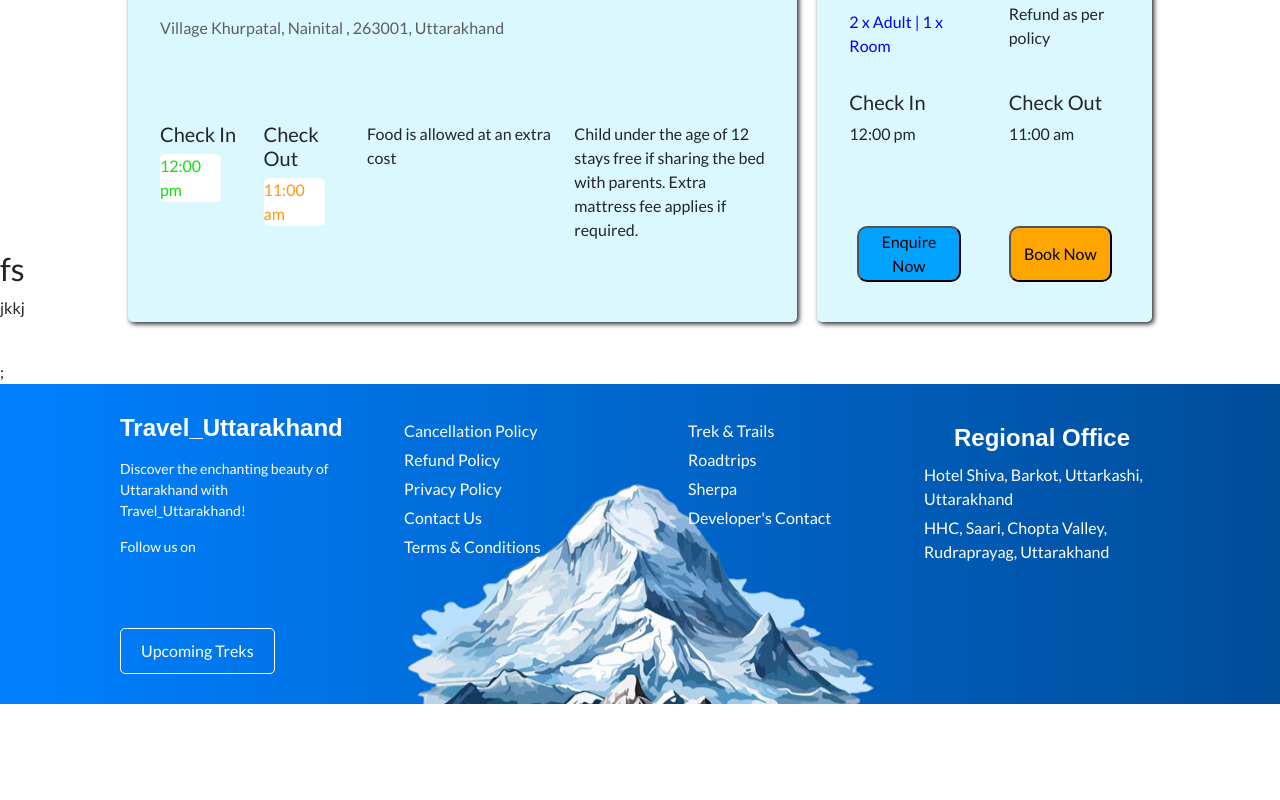
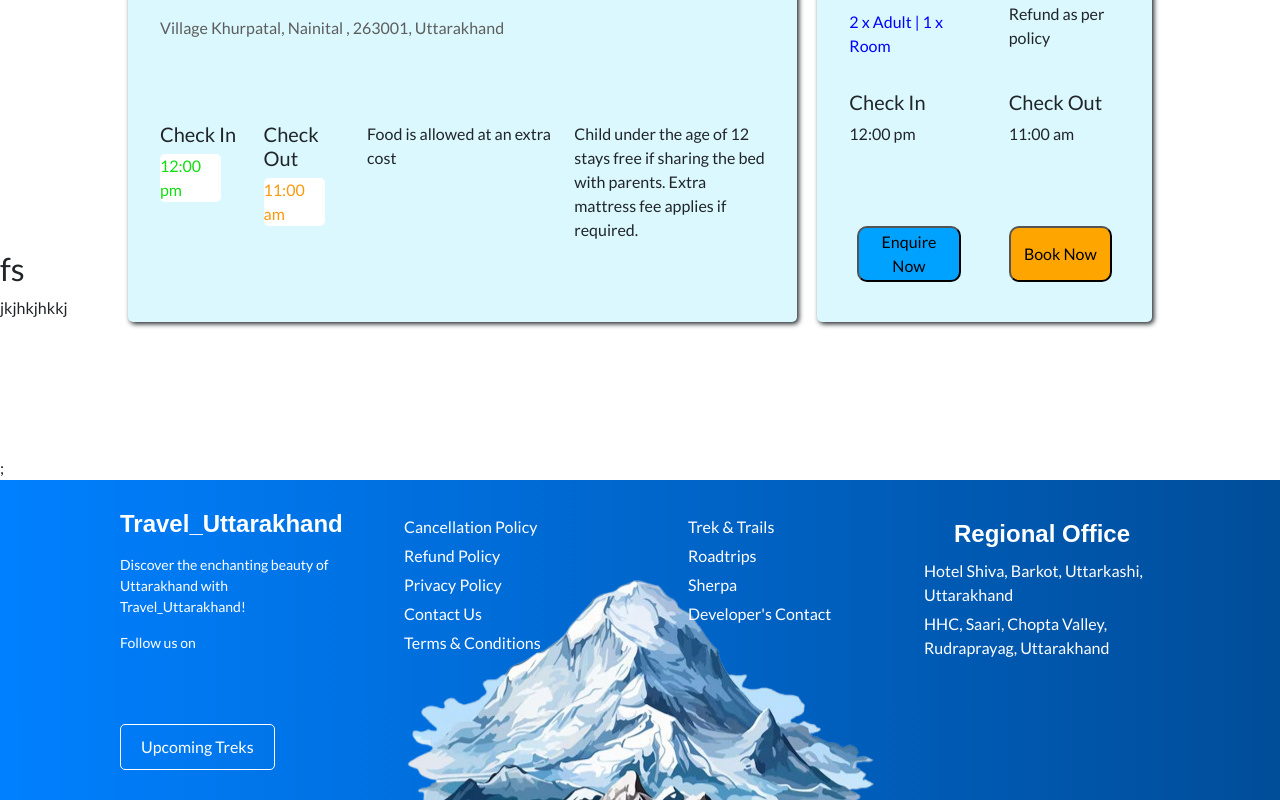
Before and after one commit to Mayanknayal01/FirstClientProject-TravelUttarakhand, a React (Create React App) app: page /homestays/itinerary in a window 1280 px wide. Shown: the part 817-1617 px from the top of the page. Before the commit the page ends 1521 px from the top, so only its background shows below. Built offline with nearby package versions, Linux system fonts and the light colour scheme.

Commit message:
redirects setup

```diff
--- a/src/Components/HomestaysComponents/HomestaysItineraryComponent/HomestaysItineraryComponent.jsx
+++ b/src/Components/HomestaysComponents/HomestaysItineraryComponent/HomestaysItineraryComponent.jsx
@@ -75,9 +75,21 @@ function HomestaysItineraryComponent ({ id, imageOne, imageTwo, imageThree, imag
             <div className="homestaysOverview">
                 <h2>fs</h2>
                 <div className="homestaysOverviewfirst">
-                    <p>jkkj</p>
+                    <p>jkjhkjhkkj</p>
                 </div>
                 <div className="homestaysOverviewsecond">
+                    <img src="" alt="" />
+                </div>
+                <div className="homestaysOverviewsecond">
+                    <img src="" alt="" />
+                </div>
+                <div className="homestaysOverviewsecond">
+                    <img src="" alt="" />
+                </div>
+                <div className="homestaysOverviewsecond">
+                    <img src="" alt="" />
+                </div>
+                <div className="homestaysOvervieweight">
                     <img src="" alt="" />
                 </div>
             </div>
```
Also changed, not shown: 1 other file (tests, documents, lock files or other folders).
